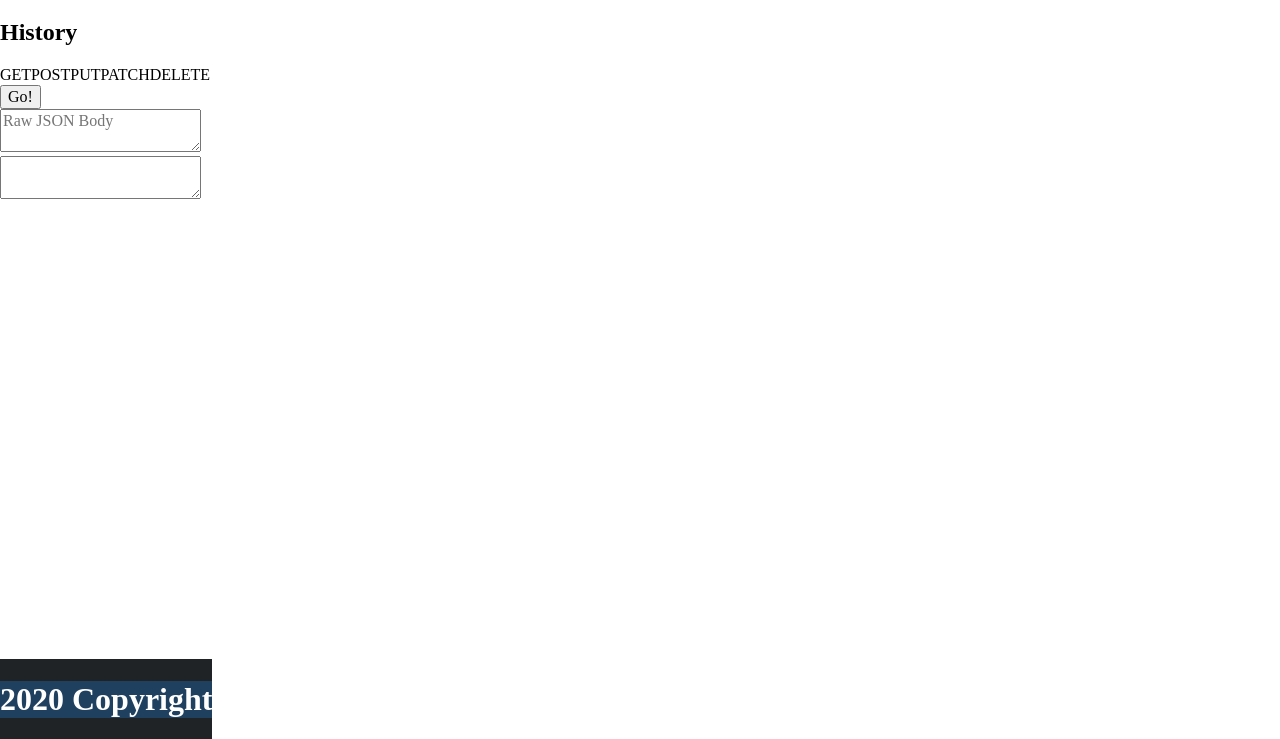
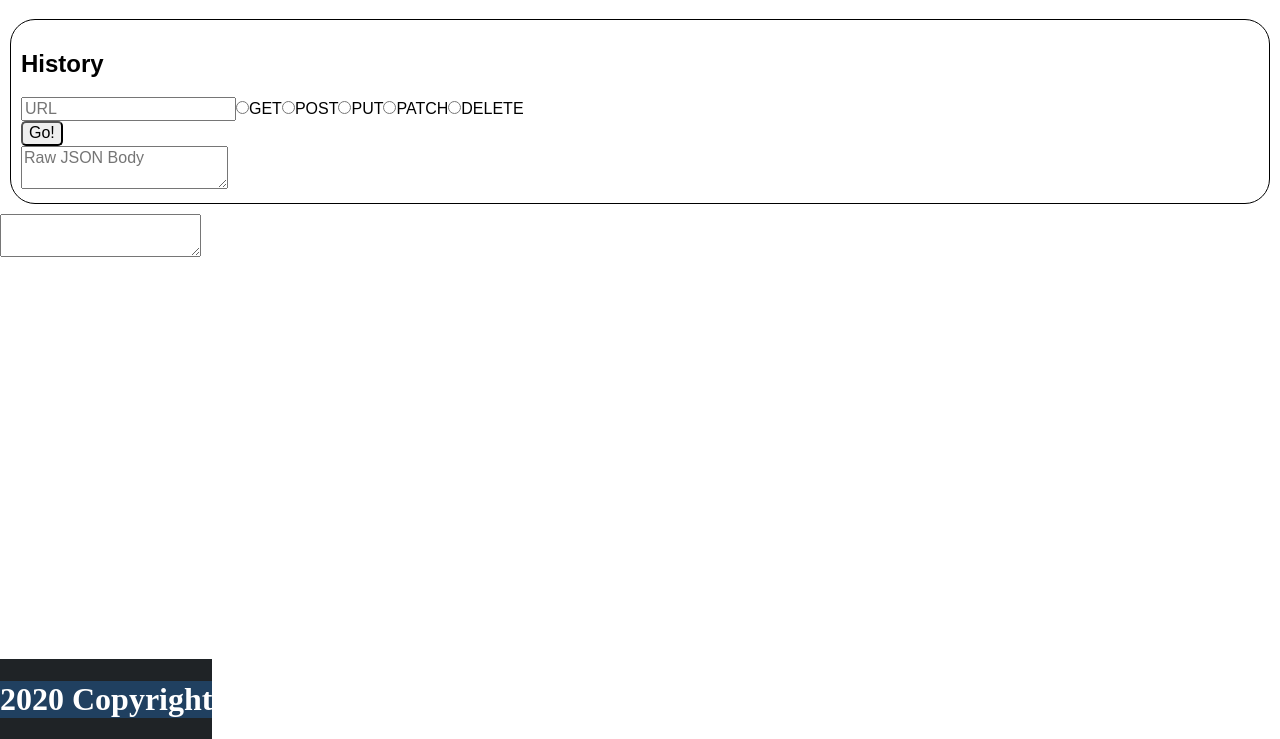
Before and after one commit to samSterns/RESTy, a React app: page / in a window 1280 px wide. Shown: the part 61-800 px from the top of the page. Built offline with nearby package versions, Linux system fonts and the light colour scheme.

Commit message:
little progress

```diff
--- a/package.json
+++ b/package.json
@@ -27,7 +27,8 @@
   "dependencies": {
     "normalize.css": "^8.0.1",
     "react": "^16.12.0",
-    "react-dom": "^16.12.0"
+    "react-dom": "^16.12.0",
+    "snapshot": "0.0.0"
   },
   "devDependencies": {
     "@babel/core": "^7.8.4",
--- a/src/components/Footer/Footer.css
+++ b/src/components/Footer/Footer.css
@@ -3,5 +3,6 @@ Footer {
     bottom:0;
     background-image: initial;
     background-color: rgb(31, 35, 38);
+    background-size: cover;
     color: rgb(226, 222, 215);
 }
--- a/src/components/Form/Form.css
+++ b/src/components/Form/Form.css
@@ -1,14 +1,41 @@
-input {
-      display: none;
-      border: 1px solid black;
-      padding: 5px;
+.Form {
+     border: 1px solid;
+     margin: 10px;
+     padding: 10px;
+     background: #ffffff4a;
+     border-radius: 25px;
+     font-family: 'Oswald', sans-serif;
+
 }
 
-input:checked {
+
+.radio-button {
+     width: 20px;
+     border-radius: 10px;
+     font-size: .75rem;
+     background: #ffffffa8;
+     font-family: 'Oswald', sans-serif;
+     display: inline-block;
+     padding: 10px;
+     border: 1px solid black;
+     border-radius: 5px;
+     cursor: pointer;
+     width: 60px;
+     height: 50px;
+
+     input {
+          display: none;
+     }
+
+}
+
+
+button {
+     border-radius: 5px;
+     margin-right: 10px;
+     cursor: pointer;
+}
+button:active {
      background-color: #0056bf;
      color: #eae7e1;
 }
-
-.radio-button {
- border: 1px solid black;
-}
--- a/src/components/Form/Form.js
+++ b/src/components/Form/Form.js
@@ -2,7 +2,7 @@ import React from 'react';
 import PropTypes from 'prop-types';
 import styles from './Form.css';
 
-const Form = ({ handleChange, url }) => {
+const Form = ({ handleChange, url, method }) => {
   return (
     <form className={styles.Form}>
       <aside>
@@ -11,23 +11,23 @@ const Form = ({ handleChange, url }) => {
       </aside>
       <label className={styles.active}>
         <input className="url-style" type="text" id="url-text-area" name="url" placeholder="URL" value={url} onChange={handleChange}></input>
-        <input className="radio-button" type="radio" name="method" value="GET" onChange={handleChange}></input>
+        <input className="radio-button" type="radio" name="method" value="GET" checked={method === 'GET'} onChange={handleChange}></input>
         <span>GET</span>
       </label>
       <label>
-        <input className="radio-button" type="radio" name="method" value="POST" onChange={handleChange}></input>
+        <input className="radio-button" type="radio" name="method" value="POST" checked={method === 'POST'} onChange={handleChange}></input>
         <span>POST</span>
       </label>
       <label>
-        <input className="radio-button" type="radio" name="method" value="PUT" onChange={handleChange}></input>
+        <input className="radio-button" type="radio" name="method" value="PUT" checked={method === 'PUT'} onChange={handleChange}></input>
         <span>PUT</span>
       </label>
       <label>
-        <input className="radio-button" type="radio" name="method" value="PATCH" onChange={handleChange}></input>
+        <input className="radio-button" type="radio" name="method" value="PATCH" checked={method === 'PATCH'} onChange={handleChange}></input>
         <span>PATCH</span>
       </label>
       <label>
-        <input  className="radio-button" type="radio" name="method" value="DELETE" onChange={handleChange}></input>
+        <input  className="radio-button" type="radio" name="method" value="DELETE" checked={method === 'DELETE'} onChange={handleChange}></input>
         <span>DELETE</span>
         <div>
           <button className="go-button" type="submit" onChange={handleChange}>Go!</button>
@@ -40,7 +40,8 @@ const Form = ({ handleChange, url }) => {
 
 Form.propTypes = {
   handleChange: PropTypes.func.isRequired,
-  url: PropTypes.string.isRequired
+  url: PropTypes.string.isRequired,
+  method: PropTypes.string.isRequired
 };
 
 export default Form;
--- a/src/components/container/Resty.js
+++ b/src/components/container/Resty.js
@@ -8,19 +8,25 @@ export default class Resty extends Component {
     state = {
       url: '',
       jsoninput: '',
-      method: '',
-      response: '',
-      history: []
+      method: 'GET',
+      responseItem: {},
+      previousHistory: []
+    }
+
+    fetch = () => {
+      return apiCall(this.state.url, this.state.method, this.state.jsoninput)
+        .then(response => this.setState({ response: JSON.stringify(response, null, 2) }));
     }
 
     handleChange = (event) => {
       this.setState({ [event.target.name]: event.target.value });
     }
+
     onSubmit = event => {
       event.preventDefault();
 
-      this.setState(prevstate => ({
-        history: [...prevstate.history, {
+
+      this.setState(() => ({ previousHistory: [...previousHistory, {
         method: this.state.method,
         url: this.state.url,
         jsoninput: this.state.url
@@ -29,12 +35,9 @@ export default class Resty extends Component {
       this.fetch();
     };
 
-    fetch = () => {
-      return apiCall(this.state.url, this.state.method, this.state.jsoninput)
-        .then(response => this.setState({ response: JSON.stringify(response, null, 2) }));
-    }
 
     render() {
+      const { previousHistory, url, method, reponseItem } = this.state;
 
       return (
         <>
```
Also changed, not shown: src/components/Footer/Footer.test.js (added, +11 -0 lines), 2 other files. Lines whose indentation alone changed are shown as unchanged.
